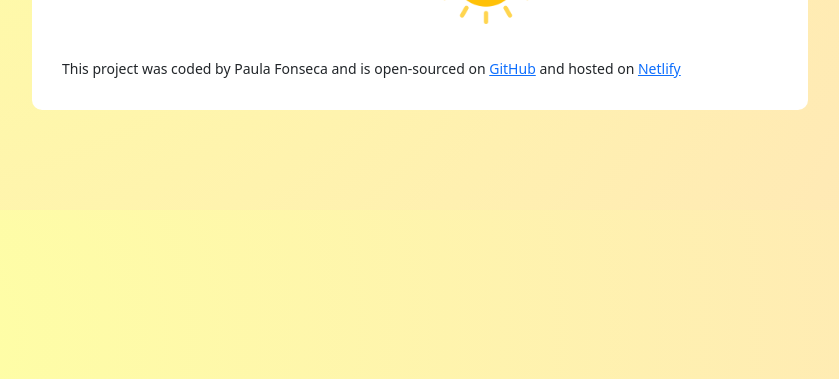
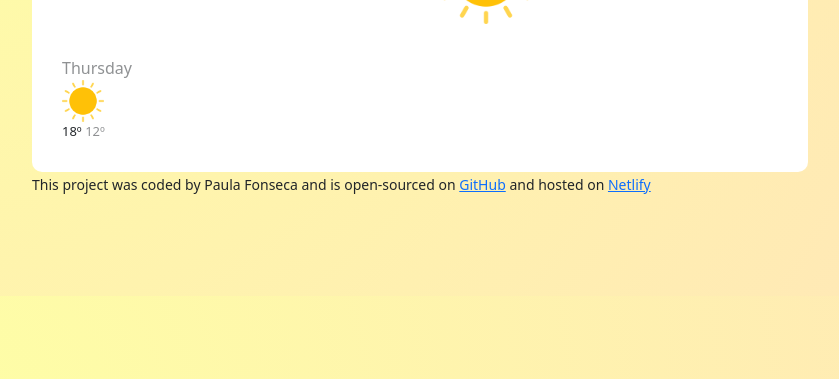
Before and after one commit to fonsecapaulacf/VAZIO, a plain HTML site: page index.html in a window 1280 px wide. Shown: the part 421-800 px from the top of the page, without its empty margins (220-1059 px from the left). Drawn offline with nearby package versions, Linux system fonts and the light colour scheme.

Commit message:
added weather forecast

```diff
--- a/index.html
+++ b/index.html
@@ -85,7 +85,37 @@
                         </div>
             </div>
         </div>
-    </div>
+
+
+
+
+    </div class="weather-forecast">
+      <div class="row">
+
+
+        <div class="col-2">
+          <div class="weather-forecast-date">
+              Thursday
+          </div>
+          <img
+              src="images/sunny.png" alt="" width="42"/> <br/>
+              <div class="weather-forecast-temperatures"><span class="weather-forecast-temperature-max">18º</span>
+                <span class="weather-forecast-temperature-min">12º</span>
+          </div>
+        </div>
+
+
+
+
+
+
+
+
+
+      </div>
+  </div>
+
+
 
 
 
--- a/scr/style.css
+++ b/scr/style.css
@@ -63,3 +63,22 @@ input {
   text-align: right;
   border-radius: 10px;
 }
+
+.weather-forecast{
+    margin-top: 20px ;
+    text-align: center;
+    color: black;
+}
+
+.weather-forecast-date{
+font-size: 16px;
+opacity:0.5 ;
+}
+
+.weather-forecast-temperatures{
+    font-size: 13px;
+}
+
+.weather-forecast-temperature-min{
+    opacity:0.5;
+}
```
Also changed, not shown: 1 other file.
